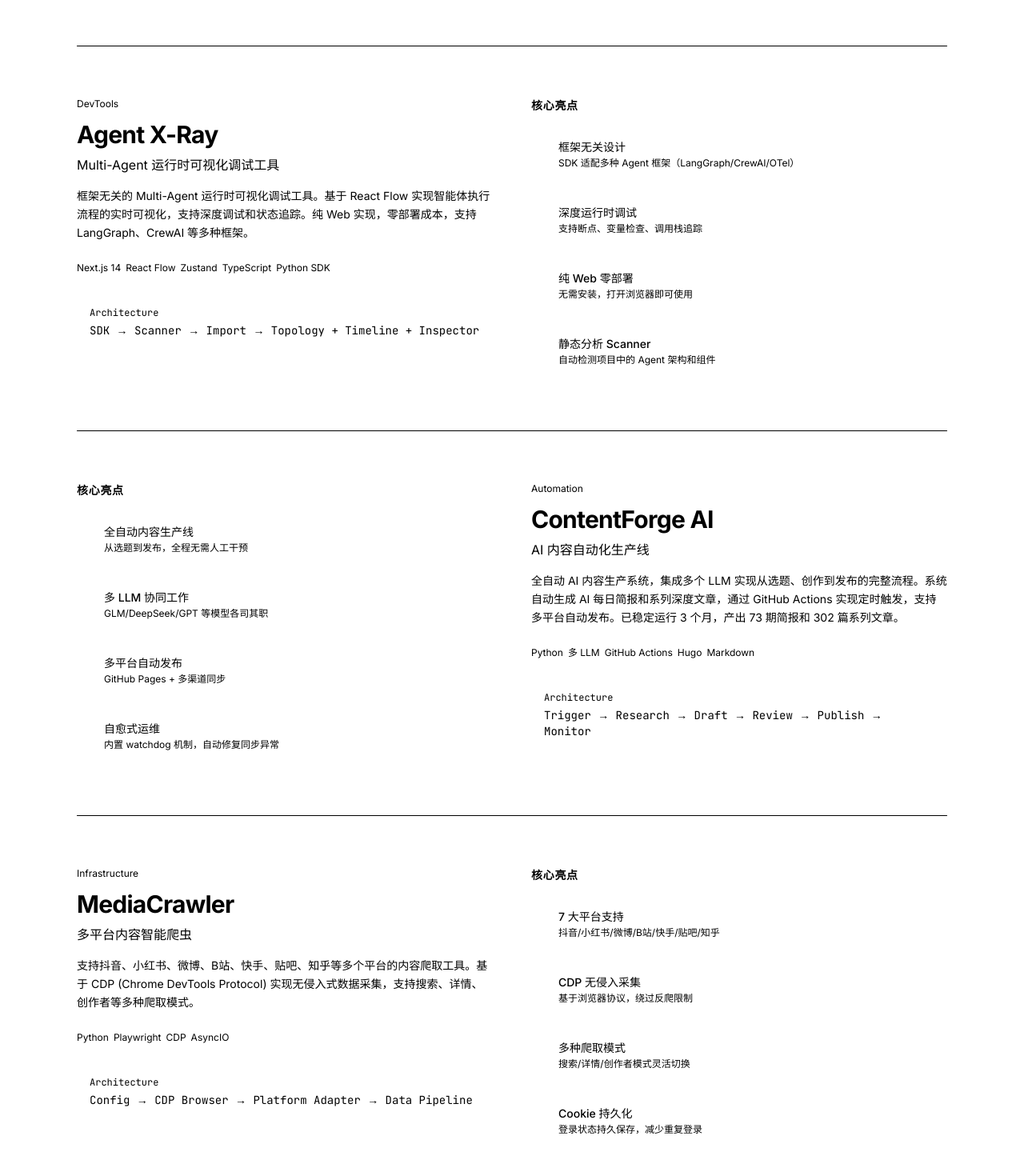
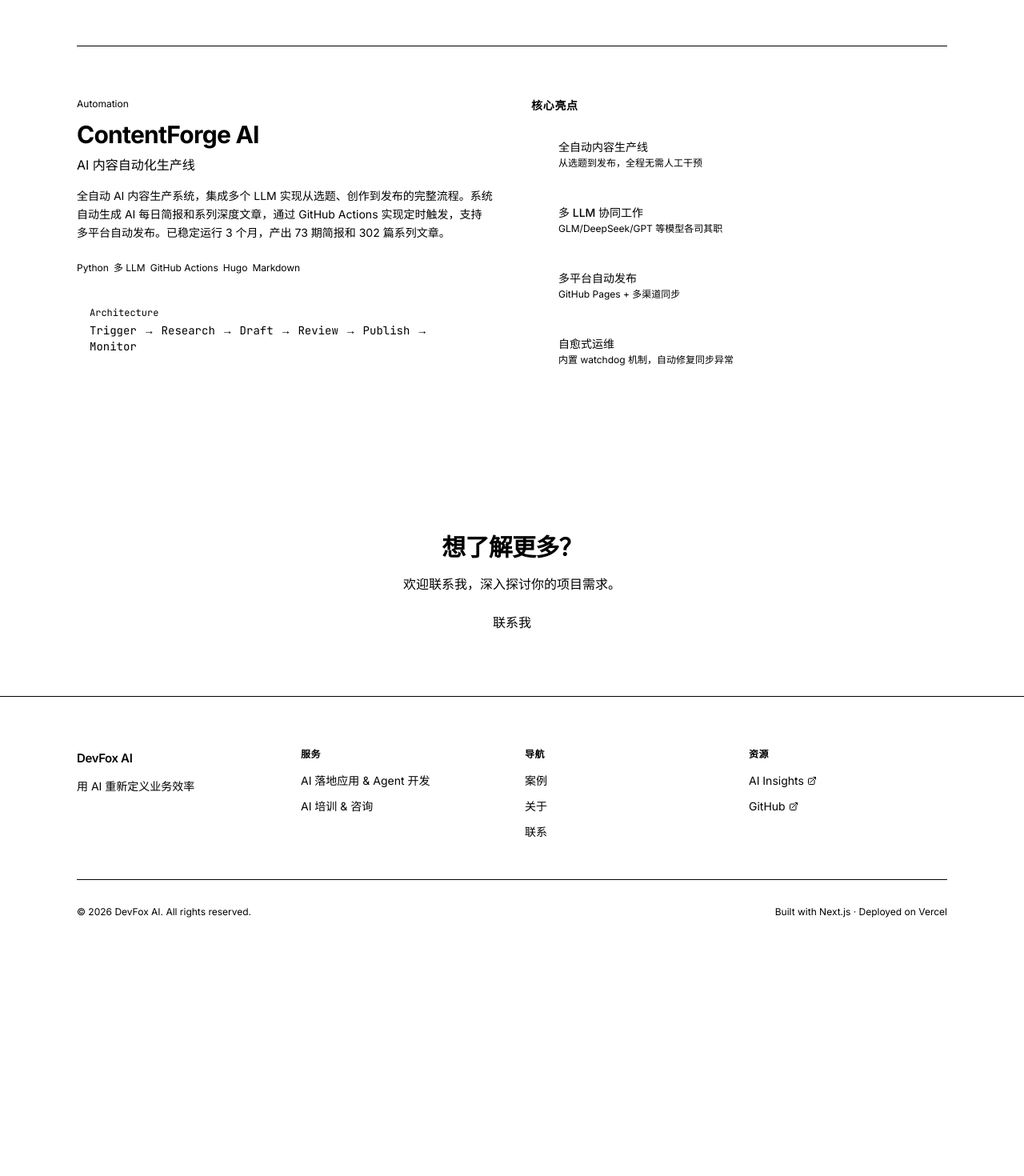
Before and after one commit to Ming-H/aibook, a Next.js app: page /cases in a window 1280 px wide. Shown: the part 1220-2690 px from the top of the page at 80% size. After the commit the page ends 2432 px from the top, so only its background shows below. Built offline with nearby package versions, Linux system fonts and the light colour scheme.

Commit message:
fix: remove Agent X-Ray and MediaCrawler from cases

```diff
--- a/app/cases/page.tsx
+++ b/app/cases/page.tsx
@@ -40,23 +40,7 @@
     techStack: ['LangGraph', 'LangChain', 'OpenAI', 'FastAPI', 'pytest'],
     architecture: 'Router → Greeter/Product/Finance/Appointment + 16 Tools',
   },
-  {
-    id: 'agent-xray',
-    name: 'Agent X-Ray',
-    tagline: 'Multi-Agent 运行时可视化调试工具',
-    category: 'DevTools',
-    description:
-      '框架无关的 Multi-Agent 运行时可视化调试工具。基于 React Flow 实现智能体执行流程的实时可视化，支持深度调试和状态追踪。纯 Web 实现，零部署成本，支持 LangGraph、CrewAI 等多种框架。',
-    highlights: [
-      { label: '框架无关设计', detail: 'SDK 适配多种 Agent 框架（LangGraph/CrewAI/OTel）' },
-      { label: '深度运行时调试', detail: '支持断点、变量检查、调用栈追踪' },
-      { label: '纯 Web 零部署', detail: '无需安装，打开浏览器即可使用' },
-      { label: '静态分析 Scanner', detail: '自动检测项目中的 Agent 架构和组件' },
-    ],
-    techStack: ['Next.js 14', 'React Flow', 'Zustand', 'TypeScript', 'Python SDK'],
-    architecture: 'SDK → Scanner → Import → Topology + Timeline + Inspector',
-  },
-  {
+{
     id: 'content-forge',
     name: 'ContentForge AI',
     tagline: 'AI 内容自动化生产线',
@@ -71,22 +55,6 @@
     ],
     techStack: ['Python', '多 LLM', 'GitHub Actions', 'Hugo', 'Markdown'],
     architecture: 'Trigger → Research → Draft → Review → Publish → Monitor',
-  },
-  {
-    id: 'mediacrawler',
-    name: 'MediaCrawler',
-    tagline: '多平台内容智能爬虫',
-    category: 'Infrastructure',
-    description:
-      '支持抖音、小红书、微博、B站、快手、贴吧、知乎等多个平台的内容爬取工具。基于 CDP (Chrome DevTools Protocol) 实现无侵入式数据采集，支持搜索、详情、创作者等多种爬取模式。',
-    highlights: [
-      { label: '7 大平台支持', detail: '抖音/小红书/微博/B站/快手/贴吧/知乎' },
-      { label: 'CDP 无侵入采集', detail: '基于浏览器协议，绕过反爬限制' },
-      { label: '多种爬取模式', detail: '搜索/详情/创作者模式灵活切换' },
-      { label: 'Cookie 持久化', detail: '登录状态持久保存，减少重复登录' },
-    ],
-    techStack: ['Python', 'Playwright', 'CDP', 'AsyncIO'],
-    architecture: 'Config → CDP Browser → Platform Adapter → Data Pipeline',
   },
 ];
 
--- a/components/home/Cases.tsx
+++ b/components/home/Cases.tsx
@@ -22,16 +22,7 @@
     techStack: ['LangGraph', 'LangChain', 'OpenAI', 'FastAPI'],
     category: 'Multi-Agent',
   },
-  {
-    id: 'agent-xray',
-    name: 'Agent X-Ray',
-    tagline: 'Multi-Agent 运行时可视化调试工具',
-    description: '框架无关的 Multi-Agent 运行时可视化工具。基于 React Flow 实现Agent执行流程的实时可视化，支持深度调试和状态追踪。纯Web实现，零部署成本。',
-    highlights: ['框架无关设计', '深度运行时调试', '纯Web零部署', '实时可视化追踪'],
-    techStack: ['Next.js 14', 'React Flow', 'Zustand', 'TypeScript'],
-    category: 'DevTools',
-  },
-  {
+{
     id: 'content-forge',
     name: 'ContentForge AI',
     tagline: 'AI 内容自动化生产线',
```
